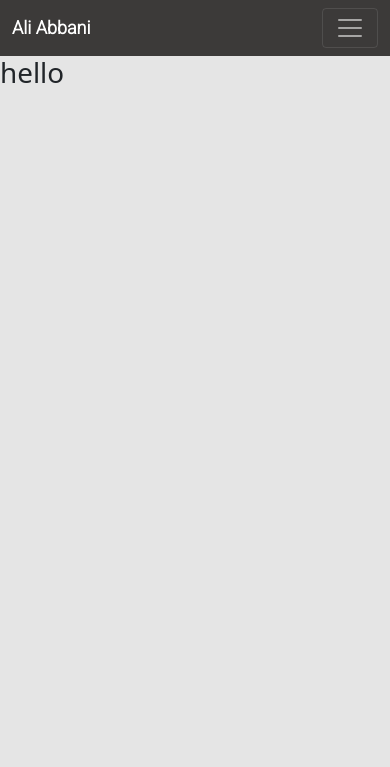
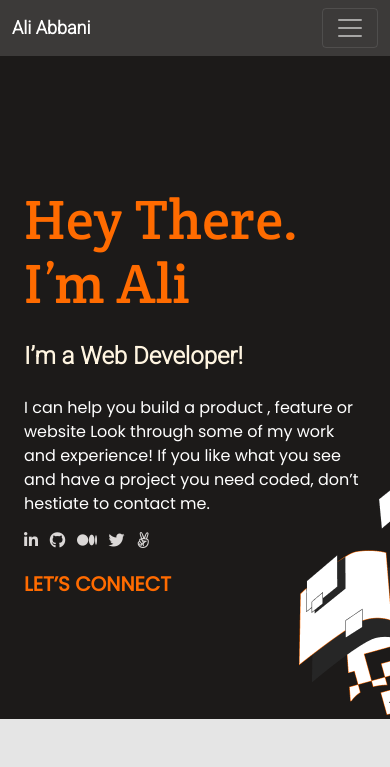
Before and after one commit to aliabbani/portfolio1, a website: page index.html in a window 390 px wide. Drawn offline with nearby package versions, Linux system fonts and the light colour scheme; a web font is replaced by a local one.

Commit message:
Add section 1 for mobile version

```diff
--- a/index.html
+++ b/index.html
@@ -10,12 +10,15 @@
       integrity="sha384-EVSTQN3/azprG1Anm3QDgpJLIm9Nao0Yz1ztcQTwFspd3yD65VohhpuuCOmLASjC"
       crossorigin="anonymous"
     />
+    <script src="https://kit.fontawesome.com/4f02d055e5.js" crossorigin="anonymous"></script>
     <link rel="stylesheet" href="https://cdn.jsdelivr.net/npm/bootstrap-icons@1.3.0/font/bootstrap-icons.css">
     <link rel="stylesheet" href="style.css" />
     <link rel="preconnect" href="https://fonts.googleapis.com">
     <link rel="preconnect" href="https://fonts.googleapis.com">
     <link rel="preconnect" href="https://fonts.gstatic.com" crossorigin>
     <link href="https://fonts.googleapis.com/css2?family=Amatic+SC&family=Roboto:wght@100;300&family=Shizuru&display=swap" rel="stylesheet">
+    <link href="https://fonts.googleapis.com/css2?family=Amatic+SC&family=Crete+Round&family=Roboto:wght@100;300&family=Shizuru&display=swap" rel="stylesheet">
+    <link href="https://fonts.googleapis.com/css2?family=Amatic+SC&family=Crete+Round&family=Poppins&family=Roboto:wght@100;300&family=Shizuru&display=swap" rel="stylesheet">
     <title>Abbani's</title>
   </head>
   <body>
@@ -53,7 +56,20 @@
         </div>
       </div>
     </nav>
-    <h1>hello</h1>
+    <article class="personal-info">
+        <h1 class="name">Hey There.<br>I’m Ali</h1>
+        <h2 class="description1">I’m a Web Developer!</h2>
+        <p class="description2">I can help you build a product , feature or website Look through some of my work and experience! If you like what you see and have a project you need coded, don’t hestiate to contact me.   </p>
+        <div class="icons-list">
+            <a href="https://www.linkedin.com/in/aliabbani/"><i class="fab fa-linkedin-in fabBag"></i></a>
+            <a href="https://github.com/aliabbani"><i class="fab fa-github fabBag"></i></a>
+            <a href="https://medium.com/@aliabbani"><i class="fab fa-medium-m fabBag"></i></a>
+            <a href="https://twitter.com/aliabbani"><i class="fab fa-twitter fabBag"></i></a>
+            <a href="https://angel.co/u/ali-abbani"><i class="fab fa-angellist fabBag"></i></a>
+        </div>
+        <a href="/" class="connect">LET’S CONNECT</a>
+       </article>
+       <img src="images/background-mobile.png" alt="background-mobile" class="vector-mobile" />
 
     <script
       src="https://cdn.jsdelivr.net/npm/bootstrap@5.0.2/dist/js/bootstrap.bundle.min.js"
--- a/style.css
+++ b/style.css
@@ -14,6 +14,81 @@ body {
   line-height: 24px;
 }
 
+.personal-info {
+  display: flex;
+  flex-direction: column;
+  align-items: flex-start;
+  padding: 120px 24px;
+  background: #1c1a19;
+}
+
+.name {
+  font-family: 'Crete Round', serif;
+  font-style: normal;
+  font-weight: 400;
+  font-size: 56px;
+  line-height: 64px;
+  letter-spacing: 0.37px;
+  color: #ff6b00;
+  flex: none;
+  flex-grow: 0;
+  margin: 12px 0;
+}
+
+.description1 {
+  font-family: 'Roboto', sans-serif;
+  font-style: normal;
+  font-weight: 700;
+  font-size: 24px;
+  line-height: 32px;
+  display: flex;
+  align-items: center;
+  color: #fff5e1;
+  flex: none;
+  flex-grow: 0;
+  margin: 12px 0;
+}
+
+.description2 {
+  font-family: 'Poppins', sans-serif;
+  font-style: normal;
+  font-weight: 400;
+  font-size: 16px;
+  line-height: 24px;
+  color: #fff;
+  flex: none;
+  flex-grow: 0;
+  margin: 12px 0;
+}
+
+.icons-list {
+  display: flex;
+  flex-direction: row;
+  justify-content: flex-start;
+  list-style: none;
+}
+
+.fabBag {
+  color: #dbd8d7;
+  padding-right: 3vw;
+}
+
+.connect {
+  color: #ff6b00;
+  text-decoration: none;
+  font-family: 'Poppins', sans-serif;
+  font-style: normal;
+  font-weight: 700;
+  font-size: 20px;
+  padding-top: 2vh;
+}
+
+.vector-mobile {
+  position: absolute;
+  right: 0;
+  top: 355px;
+}
+
 /* Desktop Version */
 @media screen and (min-width: 992px) {
   .navLink {
```
Also changed, not shown: images/background-desktop.png (added), images/background-mobile.png (added).
